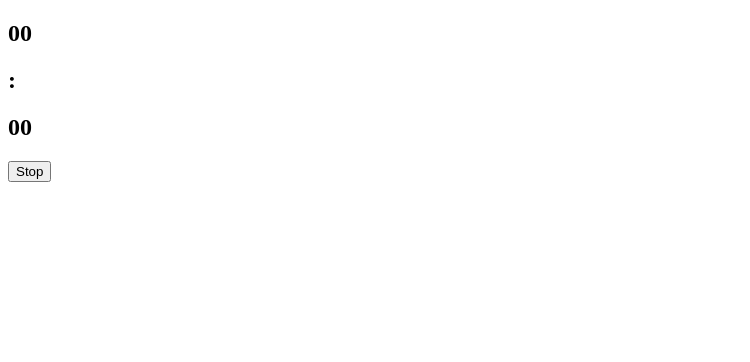
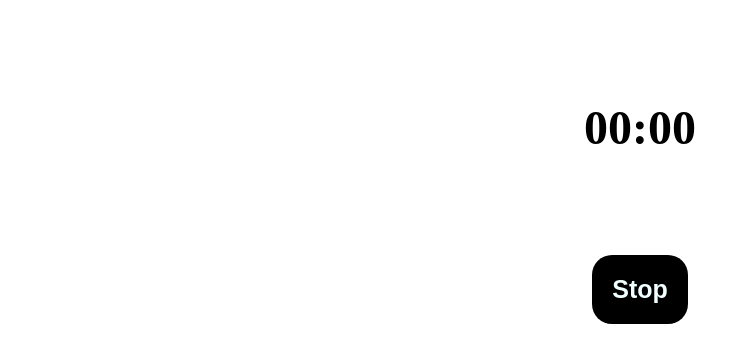
Before and after one commit to devaj0/Stop-Timer-JS, a plain HTML site: page index.html in a window 1280 px wide. Shown: the whole page, without its empty margins (0-750 px from the left). Drawn offline with Linux system fonts and the light colour scheme.

Commit message:
Developed CSS styles

```diff
--- a/index.html
+++ b/index.html
@@ -4,7 +4,8 @@
     <meta charset="UTF-8">
     <meta http-equiv="X-UA-Compatible" content="IE=edge">
     <meta name="viewport" content="width=device-width, initial-scale=1.0">
-    <title>Document</title>
+    <link rel="stylesheet" href="style.css">
+    <title>Timer</title>
 </head>
 <body>
     <!-- Counter Elements -->
--- a/style.css
+++ b/style.css
@@ -0,0 +1,38 @@
+
+*{
+    box-sizing: border-box;
+    margin: 0;
+    padding: 0;
+}
+
+.Timer {
+    display: flex;
+    justify-content: center;
+    align-items: center;
+    font-weight: 900;
+    font-size: 32px;
+    margin-top: 100px;
+}
+
+.btn {
+    display: flex;
+    justify-content: center;
+    align-items: center;
+    margin-top: 100px;
+}
+
+.btn button {
+    padding: 20px;
+    background-color: rgb(0, 0, 0);
+    font-weight: 700;
+    font-size: 25px;
+    border-radius: 20px;
+    color: azure;
+    border: brown;
+    cursor: pointer;
+}
+
+.btn button:hover {
+background: brown;
+color: rgb(0, 0, 0);
+}
```
